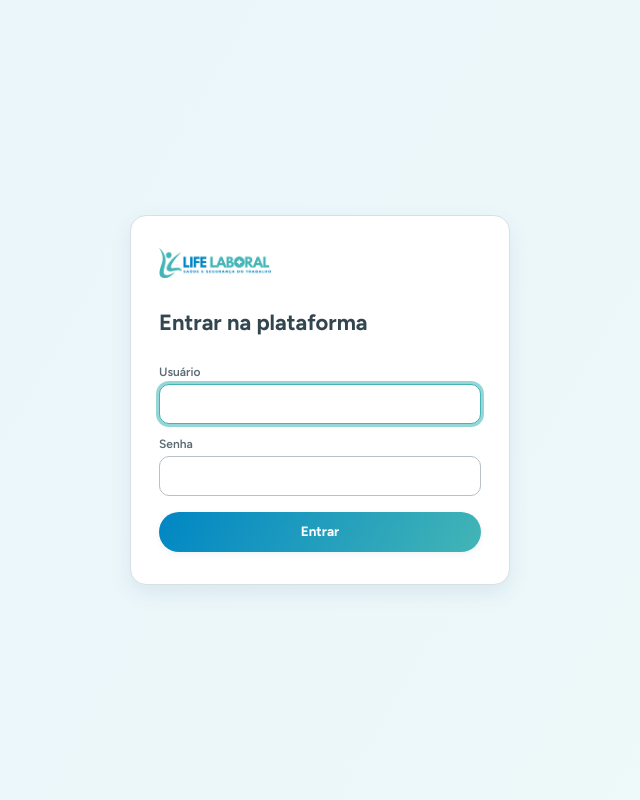
After one commit to WendellLife/plataforma_de_risco, a Django app: page /accounts/login/ in a window 1280 px wide. The commit adds this page. Shown: the whole page, without its empty margins (320-960 px from the left). Run offline with Django 5.2, Linux system fonts and the light colour scheme; parts of the project's set-up code (start-up, migrations or seed data) failed here and were passed over.

Commit message:
Registra rotas de autenticação e tela de login
O painel exige sessão, mas `django.contrib.auth.urls` não estava incluído:
o redirecionamento para /accounts/login/ caía em 404 e a aplicação ficava
inacessível pela raiz.

- inclui as rotas de autenticação em config/urls.py
- define LOGIN_URL, LOGIN_REDIRECT_URL e LOGOUT_REDIRECT_URL
- cria templates/registration/login.html com os tokens da marca
- acrescenta os estilos da tela de acesso em static/ds/app.css

Co-Authored-By: Claude Opus 5 <noreply@anthropic.com>
Claude-Session: https://claude.ai/code/session_01MBrwNidF7FAHJ9CbEtRnbY

```diff
--- a/config/settings/base.py
+++ b/config/settings/base.py
@@ -84,6 +84,11 @@ TIME_ZONE = "America/Sao_Paulo"
 USE_I18N = True
 USE_TZ = True
 
+# Autenticação — o painel exige sessão; ver apps/core/views.painel
+LOGIN_URL = "login"
+LOGIN_REDIRECT_URL = "painel"
+LOGOUT_REDIRECT_URL = "login"
+
 STATIC_URL = "static/"
 STATIC_ROOT = BASE_DIR / "staticfiles"
 STATICFILES_DIRS = [BASE_DIR / "static"]
--- a/config/urls.py
+++ b/config/urls.py
@@ -7,6 +7,7 @@ urlpatterns = [
     path("admin/", admin.site.urls),
     path("healthz", healthz, name="healthz"),
     path("api/v1/", include("config.api_urls")),
+    path("accounts/", include("django.contrib.auth.urls")),
     path("", include("apps.core.urls")),
     path("", include("apps.ativos.urls")),
     path("", include("apps.clientes.urls")),
--- a/static/ds/app.css
+++ b/static/ds/app.css
@@ -148,3 +148,38 @@ a:hover { color: var(--color-primary); }
 .empty__msg { margin-top: 6px; font: 400 13.5px/1.55 var(--font-body); color: var(--text-muted); }
 .htmx-request .htmx-indicator { opacity: 1; }
 .htmx-indicator { opacity: 0; transition: opacity 130ms; }
+
+/* ---- tela de acesso ---- */
+.acesso {
+  min-height: 100vh; display: grid; place-items: center;
+  padding: 24px; background: var(--gradient-soft);
+}
+.acesso__cartao {
+  width: 100%; max-width: 380px; display: grid; gap: 16px;
+  background: var(--surface-card); border: 1px solid var(--border-subtle);
+  border-radius: 16px; padding: 32px 28px; box-shadow: var(--shadow-md);
+}
+.acesso__logo { height: 30px; width: auto; justify-self: start; }
+.acesso__titulo { font-size: var(--text-lg); }
+.acesso__form { display: grid; gap: 14px; }
+.acesso__campo { display: grid; gap: 6px; }
+.acesso__rotulo {
+  font: 600 12px/1 var(--font-body); color: var(--text-muted);
+}
+.acesso__campo input {
+  min-height: 40px; padding: 0 12px; border-radius: 10px;
+  border: 1.5px solid var(--border-default); background: var(--surface-card);
+  font: 400 14px/1 var(--font-body); color: var(--text-strong);
+  transition: border-color 130ms, box-shadow 130ms;
+}
+.acesso__campo input:focus {
+  outline: none; border-color: var(--color-primary);
+  box-shadow: 0 0 0 3px var(--focus-ring);
+}
+.acesso__erro {
+  padding: 10px 12px; border-radius: 10px;
+  background: var(--ll-danger-bg); color: var(--ll-danger);
+  border: 1px solid var(--ll-danger);
+  font: 600 13px/1.4 var(--font-body);
+}
+.acesso__enviar { justify-content: center; margin-top: 2px; }
--- /dev/null
+++ b/templates/registration/login.html
@@ -0,0 +1,41 @@
+{% load static %}<!DOCTYPE html>
+<html lang="pt-BR">
+<head>
+<meta charset="utf-8">
+<meta name="viewport" content="width=device-width, initial-scale=1">
+<title>Entrar · Plataforma de Risco</title>
+<link rel="stylesheet" href="{% static 'ds/tokens/fonts.css' %}">
+<link rel="stylesheet" href="{% static 'ds/tokens/colors.css' %}">
+<link rel="stylesheet" href="{% static 'ds/tokens/typography.css' %}">
+<link rel="stylesheet" href="{% static 'ds/tokens/spacing.css' %}">
+<link rel="stylesheet" href="{% static 'ds/tokens/effects.css' %}">
+<link rel="stylesheet" href="{% static 'ds/tokens/base.css' %}">
+<link rel="stylesheet" href="{% static 'ds/app.css' %}">
+</head>
+<body class="acesso">
+  <main class="acesso__cartao">
+    <img class="acesso__logo" src="{% static 'ds/logos/logo-horizontal.png' %}" alt="Life Laboral">
+    <h1 class="acesso__titulo">Entrar na plataforma</h1>
+
+    {% if form.errors %}
+      <div class="acesso__erro" role="alert">
+        Usuário ou senha incorretos. Confira os dados e tente novamente.
+      </div>
+    {% endif %}
+
+    <form method="post" action="{% url 'login' %}" class="acesso__form">
+      {% csrf_token %}
+      <label class="acesso__campo">
+        <span class="acesso__rotulo">Usuário</span>
+        <input type="text" name="username" autocomplete="username" autofocus required>
+      </label>
+      <label class="acesso__campo">
+        <span class="acesso__rotulo">Senha</span>
+        <input type="password" name="password" autocomplete="current-password" required>
+      </label>
+      <input type="hidden" name="next" value="{{ next }}">
+      <button type="submit" class="btn btn--primary acesso__enviar">Entrar</button>
+    </form>
+  </main>
+</body>
+</html>
```
